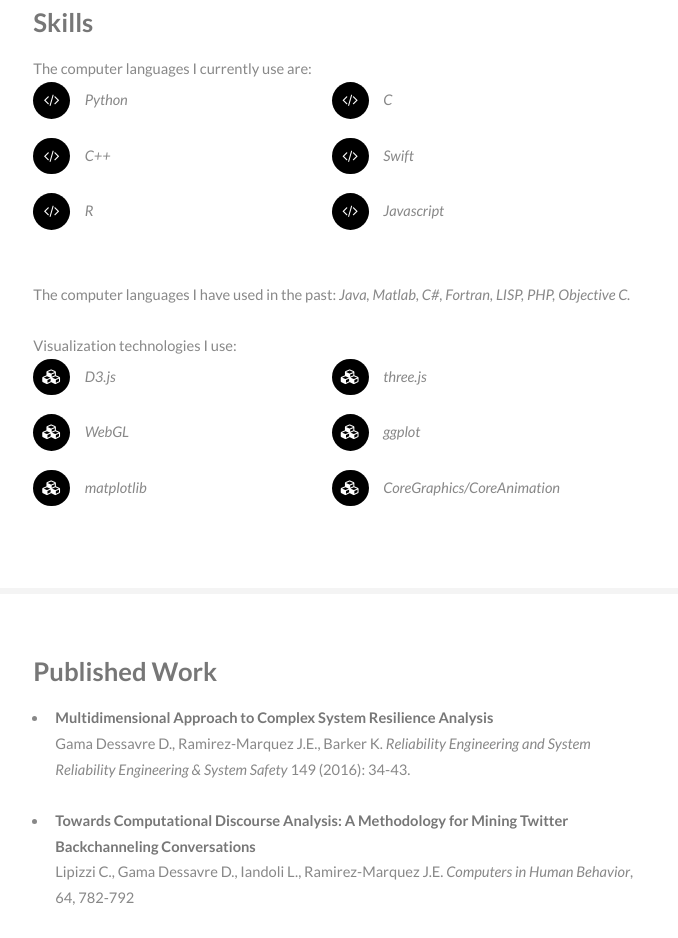
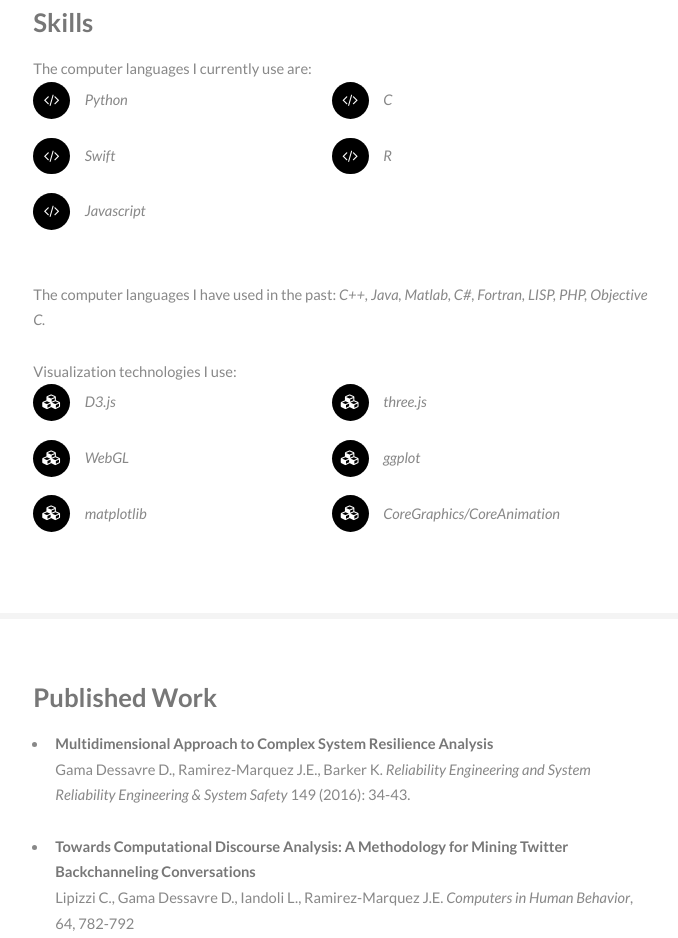
Before and after one commit to dantegd/rogerstrummer.github.io, a plain HTML site: page index.html in a window 1280 px wide. Shown: the part 802-1740 px from the top of the page, without its empty margins (152-830 px from the left). Drawn offline with Linux system fonts and the light colour scheme.

Commit message:
lang update

```diff
--- a/index.html
+++ b/index.html
@@ -95,7 +95,7 @@
                                     <ul class="feature-icons">
                                         <li class="fa-code"><i>Python</i></li>
                                         <li class="fa-code"><i>C</i></li>
-                                        <li class="fa-code"><i>C++</i></li>
+                                        <!-- <li class="fa-code"><i>C++</i></li> -->
                                         <li class="fa-code"><i>Swift</i></li>
                                         <li class="fa-code"><i>R</i></li>
                                         <li class="fa-code"><i>Javascript</i></li>
@@ -103,7 +103,7 @@
 
 
                                     The computer languages I have used in the past:
-                                    <i>Java, Matlab, C#, Fortran, LISP, PHP, Objective C.</i><br><br>
+                                    <i>C++, Java, Matlab, C#, Fortran, LISP, PHP, Objective C.</i><br><br>
 
                                     Visualization technologies I use:<br>
 
```
